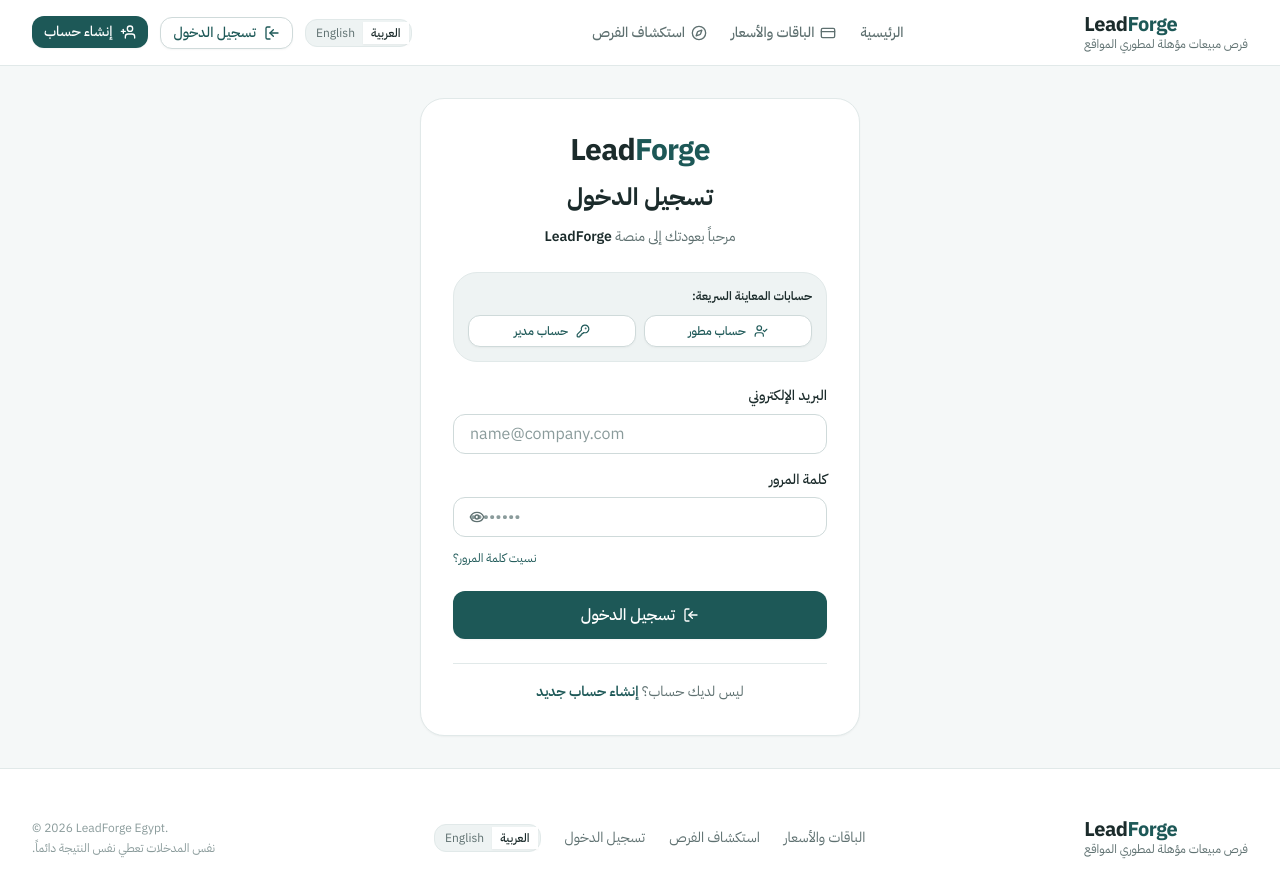
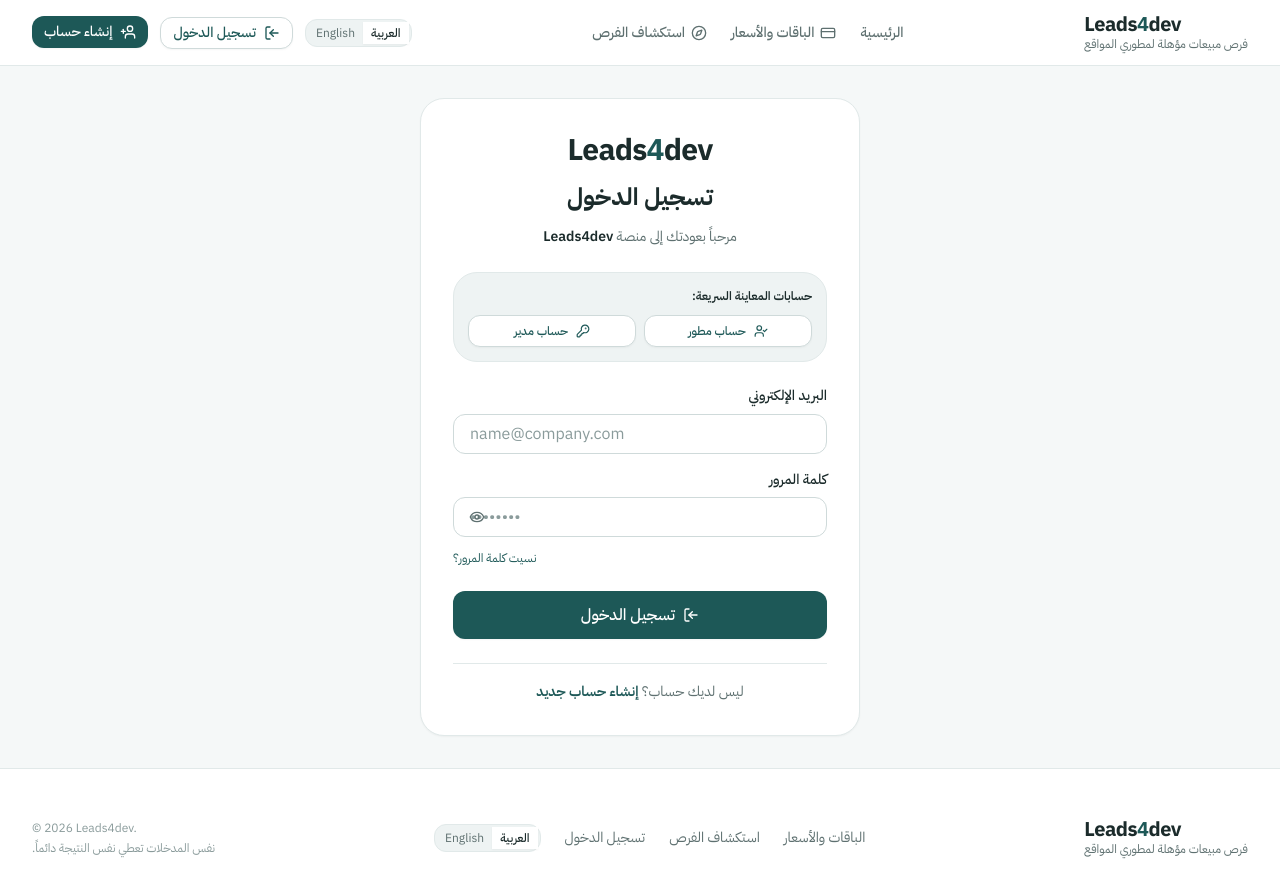
Before and after one commit to saifqotoz74/leadforge-egypt, a Next.js app: page /login in a window 1280 px wide. Shown: the top 896 px of the page. Built offline with nearby package versions, Linux system fonts and the light colour scheme; no server answers.

Commit message:
feat(branding): establish Leads4dev wordmark and metadata across platform surfaces

```diff
--- a/src/app/design-system/page.tsx
+++ b/src/app/design-system/page.tsx
@@ -151,7 +151,7 @@
             <div className="flex items-center gap-2">
               <span className="h-2.5 w-2.5 rounded-full bg-brand" />
               <h1 className="text-h2 font-bold tracking-tight">
-                دليل نظام التصميم — LeadForge Egypt Design System
+                دليل نظام التصميم — Leads4dev Design System
               </h1>
             </div>
             <p className="text-body-sm text-fg-secondary">
@@ -359,7 +359,7 @@
             <div className="flex flex-col gap-1 border-b border-line pb-4">
               <span className="text-caption text-fg-muted font-mono">Body (16px, 400, line-height 1.7)</span>
               <p className="text-body text-fg-secondary max-w-[70ch]">
-                نظام LeadForge يعتمد على معايير حتمية صارمة لاكتشاف واحتساب جودة الفرص التجارية دون أي تخمينات عشوائية أو أيقونات ذكاء اصطناعي مضللة.
+                نظام Leads4dev يعتمد على معايير حتمية صارمة لاكتشاف واحتساب جودة الفرص التجارية دون أي تخمينات عشوائية أو أيقونات ذكاء اصطناعي مضللة.
               </p>
             </div>
 
@@ -383,7 +383,7 @@
 
             {/* BRAND WORDMARK SHOWCASE */}
             <div className="flex flex-col gap-3 border-t border-line pt-4">
-              <span className="text-caption text-fg-muted font-mono">شعار وهوية المنصة (Brand Wordmark — LeadForge)</span>
+              <span className="text-caption text-fg-muted font-mono">شعار وهوية المنصة (Brand Wordmark — Leads4dev)</span>
               <div className="flex flex-wrap items-baseline gap-6 p-4 rounded-lg border border-line bg-subtle">
                 <div className="flex flex-col gap-1">
                   <span className="text-caption text-fg-muted">XL (30px)</span>
--- a/src/app/forgot-password/page.tsx
+++ b/src/app/forgot-password/page.tsx
@@ -50,7 +50,7 @@
                 </span>
               </div>
               <a
-                href="mailto:support@leadforge.eg?subject=LeadForge%20Password%20Reset%20Request"
+                href="mailto:support@leadforge.eg?subject=Leads4dev%20Password%20Reset%20Request"
                 className="text-caption font-semibold text-brand hover:underline shrink-0"
               >
                 <span className="sr-only">{tAuth('forgotPasswordEmailLabel')}</span>
--- a/src/app/layout.tsx
+++ b/src/app/layout.tsx
@@ -21,8 +21,8 @@
 
 export async function generateMetadata(): Promise<Metadata> {
   const tCommon = await getTranslations('common');
-  const appUrl = process.env.NEXT_PUBLIC_APP_URL || 'https://leadforge.eg';
-  const siteUrl = process.env.NODE_ENV === 'production' ? 'https://leadforge.eg' : appUrl;
+  const appUrl = process.env.NEXT_PUBLIC_APP_URL || 'https://leads4dev.com';
+  const siteUrl = process.env.NODE_ENV === 'production' ? 'https://leads4dev.com' : appUrl;
   const metadataBase = new URL(siteUrl);
 
   const title = tCommon('metaTitle');
@@ -32,10 +32,10 @@
     metadataBase,
     title: {
       default: title,
-      template: '%s | LeadForge',
+      template: '%s | Leads4dev',
     },
     description,
-    applicationName: 'LeadForge',
+    applicationName: 'Leads4dev',
     alternates: {
       canonical: '/',
       languages: {
@@ -46,8 +46,8 @@
     openGraph: {
       title,
       description,
-      url: 'https://leadforge.eg',
-      siteName: 'LeadForge Egypt',
+      url: 'https://leads4dev.com',
+      siteName: 'Leads4dev',
       locale: 'ar_EG',
       alternateLocale: ['en_US'],
       type: 'website',
--- a/src/app/login/page.tsx
+++ b/src/app/login/page.tsx
@@ -80,7 +80,7 @@
             </h1>
             <p className="text-body-sm text-fg-secondary">
               {tAuth('welcomeBack')}{' '}
-              <span className="font-semibold text-fg-primary ltr-iso" dir="ltr">LeadForge</span>
+              <span className="font-semibold text-fg-primary ltr-iso" dir="ltr">Leads4dev</span>
             </p>
           </div>
 
--- a/src/app/manifest.ts
+++ b/src/app/manifest.ts
@@ -2,8 +2,8 @@
 
 export default function manifest(): MetadataRoute.Manifest {
   return {
-    name: 'LeadForge Egypt',
-    short_name: 'LeadForge',
+    name: 'Leads4dev',
+    short_name: 'Leads4dev',
     description: 'Qualified Sales Leads for Web Developers in Egypt',
     start_url: '/',
     display: 'standalone',
--- a/src/components/domain/PublicNavbar.tsx
+++ b/src/components/domain/PublicNavbar.tsx
@@ -96,7 +96,7 @@
         </div>
 
         <div className="text-caption text-fg-muted text-center md:text-end">
-          <p><span dir="ltr" className="ltr-iso inline-block">© {new Date().getFullYear()} LeadForge Egypt.</span></p>
+          <p><span dir="ltr" className="ltr-iso inline-block">© {new Date().getFullYear()} Leads4dev.</span></p>
           <p className="mt-0.5 text-fg-muted">{tCommon('deterministicNotice')}</p>
         </div>
       </div>
--- a/src/components/ui/BrandWordmark.tsx
+++ b/src/components/ui/BrandWordmark.tsx
@@ -21,7 +21,7 @@
 };
 
 /**
- * LeadForge — Typographic SaaS Wordmark
+ * Leads4dev — Typographic SaaS Wordmark
  * Directional isolation (dir="ltr" / .ltr-iso) preserves exact character order in both RTL & LTR.
  */
 export const BrandWordmark: React.FC<BrandWordmarkProps> = ({
@@ -35,10 +35,11 @@
     <span
       dir="ltr"
       className={`ltr-iso inline-flex items-baseline font-sans font-bold select-none ${sizeClasses[size]} ${className}`}
-      aria-label="LeadForge"
+      aria-label="Leads4dev"
     >
-      <span className="text-fg-primary transition-colors">Lead</span>
-      <span className={`text-brand font-bold transition-colors ${accentClassName}`}>Forge</span>
+      <span className="text-fg-primary transition-colors">Leads</span>
+      <span className={`text-brand font-bold transition-colors ${accentClassName}`}>4</span>
+      <span className="text-fg-primary transition-colors">dev</span>
     </span>
   );
 
@@ -56,7 +57,7 @@
       <Link
         href={href}
         className="inline-flex items-center focus-visible:outline-none focus-visible:ring-2 focus-visible:ring-brand rounded transition-opacity hover:opacity-90"
-        aria-label="LeadForge"
+        aria-label="Leads4dev"
       >
         {wrapper}
       </Link>
```
Also changed, not shown: src/messages/ar.json, src/messages/en.json.
